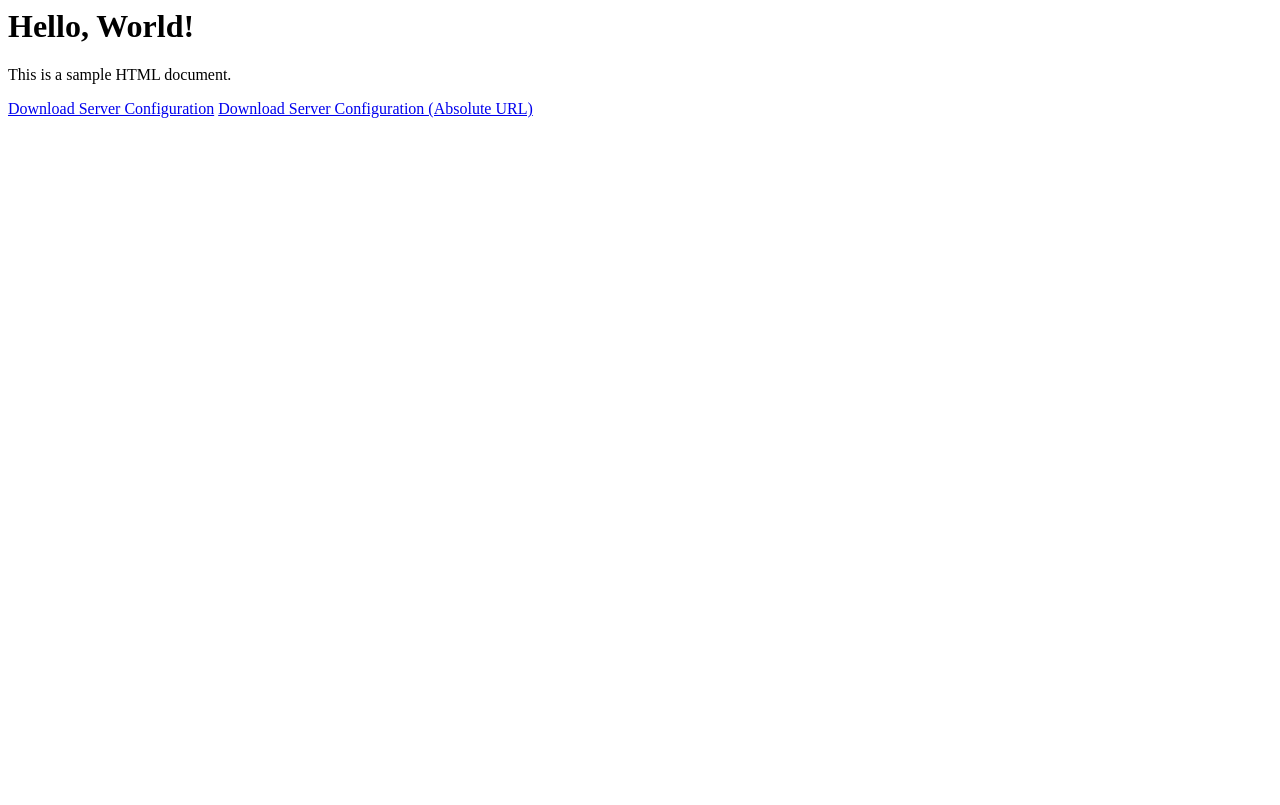
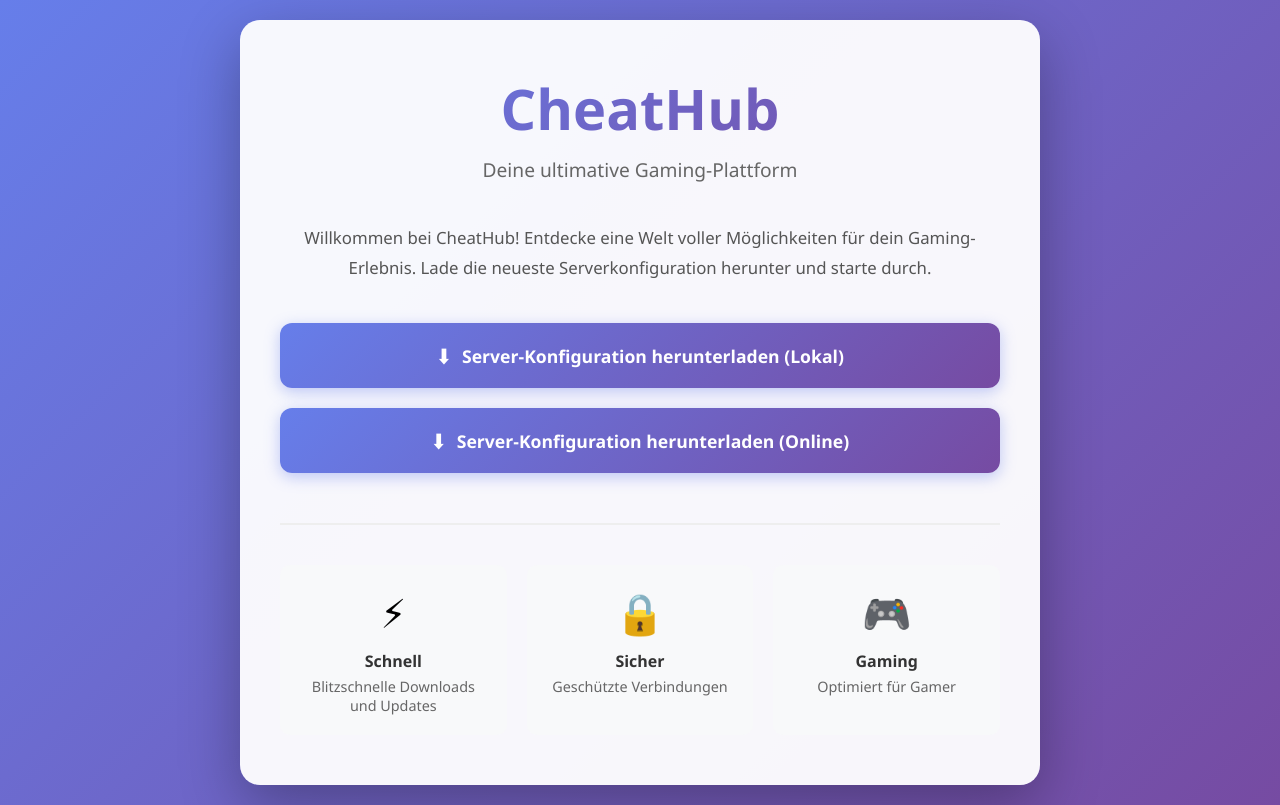
Before and after one commit to blockhunter0007/cheathubdumpingground, a plain HTML site: page index.html in a window 1280 px wide. Drawn offline with Linux system fonts and the light colour scheme.

Commit message:
Update index.html

```diff
--- a/index.html
+++ b/index.html
@@ -1,13 +1,195 @@
-<html lang="en">
+<!DOCTYPE html>
+<html lang="de">
 <head>
     <meta charset="UTF-8">
     <meta name="viewport" content="width=device-width, initial-scale=1.0">
-    <title>Document</title>
+    <title>CheatHub - Deine Gaming-Plattform</title>
+    <style>
+        * {
+            margin: 0;
+            padding: 0;
+            box-sizing: border-box;
+        }
+
+        body {
+            font-family: 'Segoe UI', Tahoma, Geneva, Verdana, sans-serif;
+            background: linear-gradient(135deg, #667eea 0%, #764ba2 100%);
+            min-height: 100vh;
+            display: flex;
+            justify-content: center;
+            align-items: center;
+            padding: 20px;
+        }
+
+        .container {
+            background: rgba(255, 255, 255, 0.95);
+            border-radius: 20px;
+            box-shadow: 0 20px 60px rgba(0, 0, 0, 0.3);
+            max-width: 800px;
+            width: 100%;
+            padding: 50px 40px;
+            text-align: center;
+            animation: fadeIn 0.8s ease;
+        }
+
+        @keyframes fadeIn {
+            from {
+                opacity: 0;
+                transform: translateY(30px);
+            }
+            to {
+                opacity: 1;
+                transform: translateY(0);
+            }
+        }
+
+        .logo {
+            font-size: 3.5em;
+            font-weight: bold;
+            background: linear-gradient(135deg, #667eea 0%, #764ba2 100%);
+            -webkit-background-clip: text;
+            -webkit-text-fill-color: transparent;
+            background-clip: text;
+            margin-bottom: 10px;
+        }
+
+        .subtitle {
+            color: #666;
+            font-size: 1.2em;
+            margin-bottom: 40px;
+        }
+
+        .description {
+            color: #555;
+            line-height: 1.8;
+            margin-bottom: 40px;
+            font-size: 1.05em;
+        }
+
+        .download-section {
+            display: flex;
+            flex-direction: column;
+            gap: 20px;
+            margin-top: 30px;
+        }
+
+        .download-btn {
+            display: inline-flex;
+            align-items: center;
+            justify-content: center;
+            padding: 18px 35px;
+            background: linear-gradient(135deg, #667eea 0%, #764ba2 100%);
+            color: white;
+            text-decoration: none;
+            border-radius: 12px;
+            font-size: 1.1em;
+            font-weight: 600;
+            transition: all 0.3s ease;
+            box-shadow: 0 4px 15px rgba(102, 126, 234, 0.4);
+        }
+
+        .download-btn:hover {
+            transform: translateY(-3px);
+            box-shadow: 0 6px 25px rgba(102, 126, 234, 0.6);
+        }
+
+        .download-btn:active {
+            transform: translateY(-1px);
+        }
+
+        .download-btn::before {
+            content: "⬇";
+            margin-right: 10px;
+            font-size: 1.2em;
+        }
+
+        .features {
+            display: grid;
+            grid-template-columns: repeat(auto-fit, minmax(200px, 1fr));
+            gap: 20px;
+            margin-top: 50px;
+            padding-top: 40px;
+            border-top: 2px solid #eee;
+        }
+
+        .feature {
+            padding: 20px;
+            background: #f8f9fa;
+            border-radius: 10px;
+            transition: transform 0.3s ease;
+        }
+
+        .feature:hover {
+            transform: translateY(-5px);
+        }
+
+        .feature-icon {
+            font-size: 2.5em;
+            margin-bottom: 10px;
+        }
+
+        .feature-title {
+            font-weight: bold;
+            color: #333;
+            margin-bottom: 5px;
+        }
+
+        .feature-text {
+            color: #666;
+            font-size: 0.9em;
+        }
+
+        @media (max-width: 600px) {
+            .container {
+                padding: 30px 20px;
+            }
+
+            .logo {
+                font-size: 2.5em;
+            }
+
+            .subtitle {
+                font-size: 1em;
+            }
+        }
+    </style>
 </head>
 <body>
-    <h1>Hello, World!</h1>
-    <p>This is a sample HTML document.</p>
-    <a href="server.json">Download Server Configuration</a> <!-- Relativer Link zu server.json -->
-    <a href="https://blockhunter0007.github.io/cheathubdumpingground/Download">Download Server Configuration (Absolute URL)</a> <!-- Absoluter Link zu server.json -->
+    <div class="container">
+        <div class="logo">CheatHub</div>
+        <div class="subtitle">Deine ultimative Gaming-Plattform</div>
+
+        <div class="description">
+            Willkommen bei CheatHub! Entdecke eine Welt voller Möglichkeiten für dein Gaming-Erlebnis.
+            Lade die neueste Serverkonfiguration herunter und starte durch.
+        </div>
+
+        <div class="download-section">
+            <a href="server.json" class="download-btn">
+                Server-Konfiguration herunterladen (Lokal)
+            </a>
+            <a href="https://blockhunter0007.github.io/cheathubdumpingground/Download" class="download-btn">
+                Server-Konfiguration herunterladen (Online)
+            </a>
+        </div>
+
+        <div class="features">
+            <div class="feature">
+                <div class="feature-icon">⚡</div>
+                <div class="feature-title">Schnell</div>
+                <div class="feature-text">Blitzschnelle Downloads und Updates</div>
+            </div>
+            <div class="feature">
+                <div class="feature-icon">🔒</div>
+                <div class="feature-title">Sicher</div>
+                <div class="feature-text">Geschützte Verbindungen</div>
+            </div>
+            <div class="feature">
+                <div class="feature-icon">🎮</div>
+                <div class="feature-title">Gaming</div>
+                <div class="feature-text">Optimiert für Gamer</div>
+            </div>
+        </div>
+    </div>
 </body>
 </html>
```
